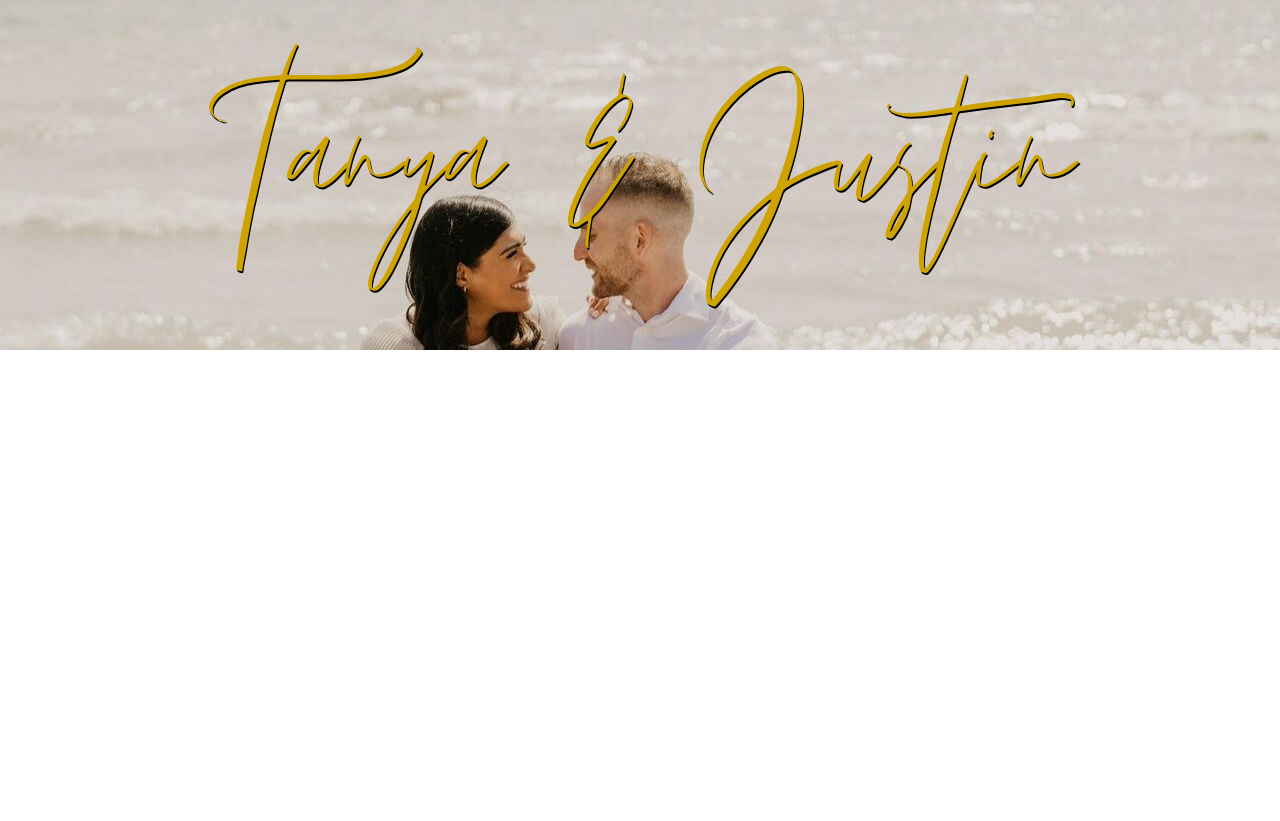
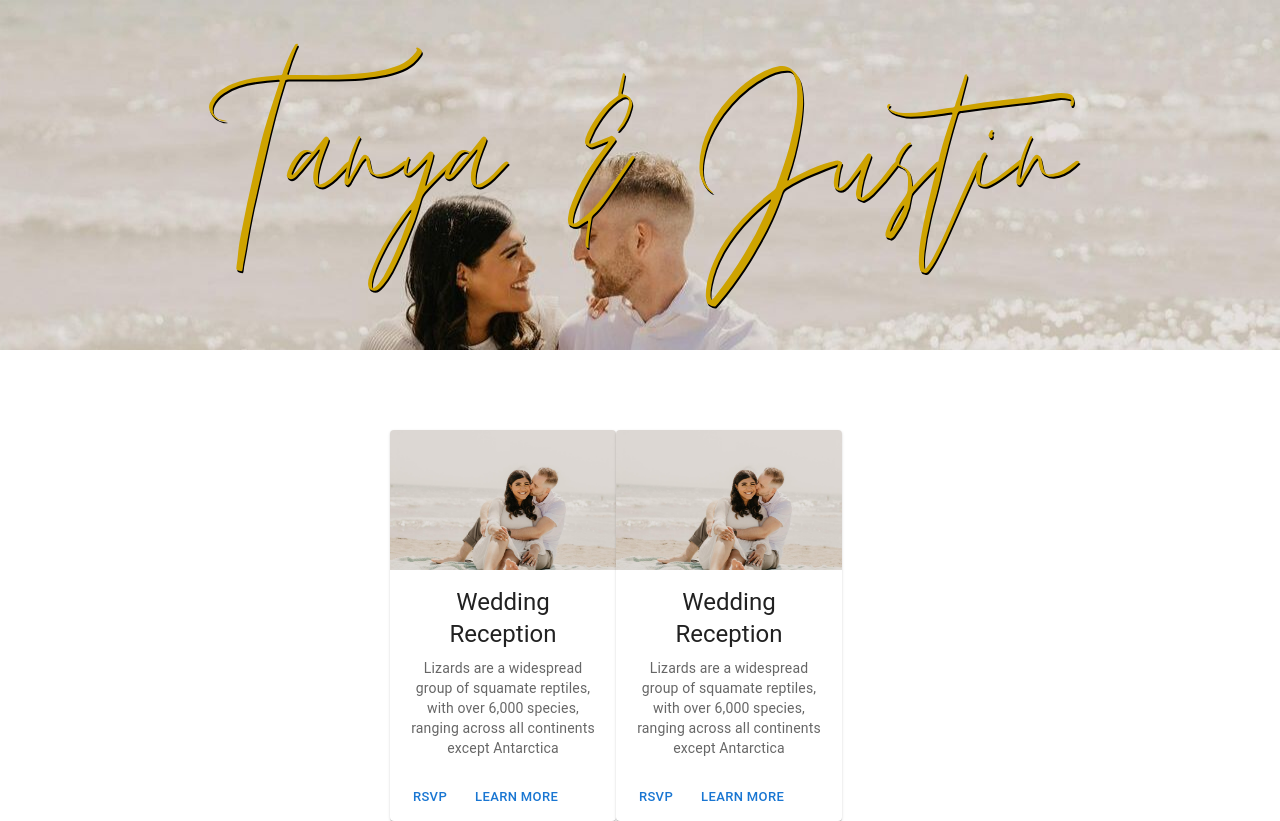
Before and after one commit to MichaelSault/TanyaWeddingWebsite, a React (Vite) app: page /Events in a window 1280 px wide. Before the commit this address had no page. Before the commit the page ends 800 px from the top, so only its background shows below. Built offline with nearby package versions, Linux system fonts and the light colour scheme.

Commit message:
started an events page to rsvp for different events

```diff
--- a/package.json
+++ b/package.json
@@ -11,6 +11,9 @@
     "preview": "vite preview"
   },
   "dependencies": {
+    "@emotion/react": "^11.11.1",
+    "@emotion/styled": "^11.11.0",
+    "@mui/material": "^5.14.9",
     "axios": "^1.4.0",
     "bootstrap": "^5.3.0",
     "cors": "^2.8.5",
--- a/src/App.css
+++ b/src/App.css
@@ -112,3 +112,10 @@ h2 {
   justify-content: space-between;
   padding-left: 3em;
 }
+
+.eventCardsRow {
+  display: flex;
+  flex-direction: row;
+  justify-content: space-between;
+  padding-right: 3em;
+}
--- /dev/null
+++ b/src/components/EventCard.jsx
@@ -0,0 +1,44 @@
+import Card from '@mui/material/Card';
+import CardActions from '@mui/material/CardActions';
+import CardContent from '@mui/material/CardContent';
+import CardMedia from '@mui/material/CardMedia';
+import Button from '@mui/material/Button';
+import Typography from '@mui/material/Typography';
+
+import '../App.css'
+
+import event1 from '../assets/CarouselPhotos/TanyaWedding1.jpg'
+
+function EventCard() {
+
+
+  return (
+    <>
+        <Card sx={{ maxWidth: 345 }}>
+            <CardMedia
+                sx={{ height: 140 }}
+                image={event1}
+                title="Wedding Reception"
+            />
+
+            <CardContent>
+                <Typography gutterBottom variant="h5" component="div">
+                    Wedding Reception
+                </Typography>
+                <Typography variant="body2" color="text.secondary">
+                    Lizards are a widespread group of squamate reptiles, with over 6,000
+                    species, ranging across all continents except Antarctica
+                </Typography>
+            </CardContent>
+
+            <CardActions>
+                <Button size="small">RSVP</Button>
+                <Button size="small">Learn More</Button>
+            </CardActions>
+
+        </Card>
+    </>
+  )
+}
+
+export default EventCard;
--- /dev/null
+++ b/src/components/Events.jsx
@@ -0,0 +1,20 @@
+import EventCard from './EventCard';
+
+import '../App.css'
+
+function Events() {
+
+
+  return (
+    <>
+        <div id='bodyTest'>
+            <div className='eventCardsRow'>
+                <EventCard />
+                <EventCard />
+            </div>
+        </div>
+    </>
+  )
+}
+
+export default Events;
--- a/src/main.jsx
+++ b/src/main.jsx
@@ -7,6 +7,7 @@ import { BrowserRouter, Routes, Route } from 'react-router-dom';
 import RSVP from './components/RSVP.jsx';
 import Home from './components/Home.jsx';
 import GuestList from './components/GuestList.jsx';
+import Events from './components/Events.jsx';
 
 import TitleHeader from './components/TitleBanner';
 
@@ -20,6 +21,7 @@ ReactDOM.createRoot(document.getElementById('root')).render(
             <Route path='/' element={<Home />}/>
             <Route path='/RSVP' element={<RSVP />}/>
             <Route path='/Guests' element={<GuestList/>}/>
+            <Route path='/Events' element={<Events/>}/>
           </Routes>
         </BrowserRouter>
       </React.StrictMode>
```
Also changed, not shown: src/components/Home.jsx (line endings or trailing spaces), 1 other file (tests, documents, lock files or other folders).
